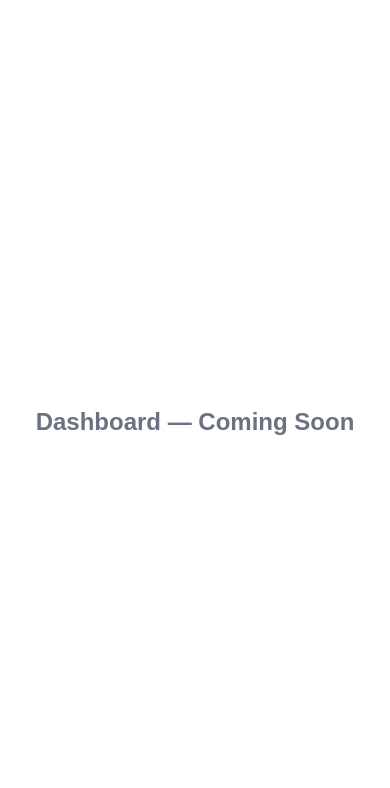
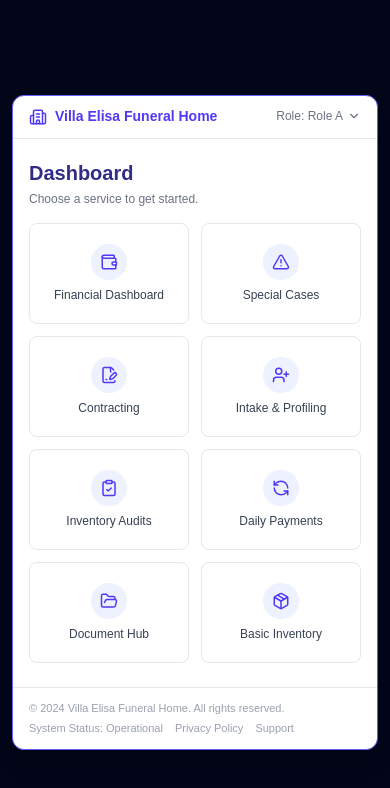
Before and after one commit to MuhasinBiruar/amazaing-strange-funeral-home-system, a Next.js app in the folder client/: page /dashboard in a window 390 px wide. Shown: the top 788 px of the page. Built offline with nearby package versions, Linux system fonts and the light colour scheme.

Commit message:
feat: add responsive dashboard page with role dropdown

```diff
--- a/client/app/dashboard/page.tsx
+++ b/client/app/dashboard/page.tsx
@@ -1,9 +1,113 @@
+    "use client";
+
+    import { useState } from "react";
+    import {
+      ChevronDown,
+      Building2,
+      Wallet,
+      AlertTriangle,
+      FileSignature,
+      UserPlus,
+      ClipboardCheck,
+      RefreshCcw,
+      FolderOpen,
+      Package,
+    } from "lucide-react";
+
+    const modules = [
+      { name: "Financial Dashboard", icon: Wallet },
+      { name: "Special Cases", icon: AlertTriangle },
+      { name: "Contracting", icon: FileSignature },
+      { name: "Intake & Profiling", icon: UserPlus },
+      { name: "Inventory Audits", icon: ClipboardCheck },
+      { name: "Daily Payments", icon: RefreshCcw },
+      { name: "Document Hub", icon: FolderOpen },
+      { name: "Basic Inventory", icon: Package },
+    ];
+    // list of roles placeholder it bro
+    const roles = ["Role A", "Role B", "Role C", "Role D"];
+
+
     export default function DashboardPage() {
+          const [role, setRole] = useState(roles[0]);
+          const [open, setOpen] = useState(false);
       return (
-    <div className="flex min-h-screen items-center justify-center">
-      <h1 className="text-2xl font-semibold text-gray-500">
-        Dashboard — Coming Soon
+        <div className="min-h-screen bg-slate-950 flex items-center justify-center p-3 sm:p-6">
+          <div className="w-full max-w-2xl rounded-xl border border-indigo-500 bg-white shadow-xl overflow-hidden">
+            {/* Header */}
+            <div className="flex items-start sm:items-center justify-between px-4 sm:px-5 py-3 border-b border-gray-200 gap-2">
+              <div className="flex items-center gap-2">
+                <Building2 size={18} className="text-indigo-600 shrink-0" />
+                <span className="font-semibold text-indigo-600 leading-tight text-sm sm:text-base">
+                  Villa Elisa Funeral Home
+                </span>
+              </div>
+              <div className="relative shrink-0">
+                <button
+                  onClick={() => setOpen(!open)}
+                  className="flex items-center gap-1 text-xs sm:text-sm text-gray-500 cursor-pointer"
+                >
+                  Role: {role}
+                  <ChevronDown size={14} className={`transition-transform ${open ? "rotate-180" : ""}`} />
+                </button>
+
+                {open && (
+                  <div className="absolute right-0 mt-1 w-32 rounded-md border border-gray-200 bg-white shadow-lg z-10">
+                    {roles.map((r) => (
+                      <button
+                        key={r}
+                        onClick={() => {
+                          setRole(r);
+                          setOpen(false);
+                        }}
+                        className="block w-full text-left px-3 py-2 text-xs sm:text-sm text-gray-600 hover:bg-indigo-50 cursor-pointer"
+                      >
+                        {r}
+                      </button>
+                    ))}
+                  </div>
+                )}
+
+              </div>
+            </div>
+
+            {/* Title */}
+            <div className="text-left sm:text-center pt-5 sm:pt-8 pb-4 px-4 sm:px-6">
+              <h1 className="text-xl sm:text-2xl font-bold text-indigo-900">
+                Dashboard
               </h1>
+              <p className="text-xs sm:text-sm text-gray-500 mt-1">
+                Choose a service to get started.
+              </p>
+            </div>
+
+            {/* Module grid */}
+            <div className="grid grid-cols-2 sm:grid-cols-4 gap-3 sm:gap-4 px-4 sm:px-6 pb-6 sm:pb-8">
+              {modules.map(({ name, icon: Icon }) => (
+                <button
+                  key={name}
+                  className="flex flex-col items-center justify-center gap-2 rounded-lg border border-gray-200 bg-white py-5 sm:py-6 px-2 hover:border-indigo-400 hover:shadow-md transition cursor-pointer"
+                >
+                  <span className="flex h-9 w-9 sm:h-10 sm:w-10 items-center justify-center rounded-full bg-indigo-50 text-indigo-600">
+                    <Icon size={18} />
+                  </span>
+                  <span className="text-xs sm:text-sm font-medium text-gray-700 text-center leading-tight">
+                    {name}
+                  </span>
+                </button>
+              ))}
+            </div>
+
+            {/* Footer */}
+            <div className="flex flex-col sm:flex-row sm:items-center justify-between px-4 sm:px-5 py-3 border-t border-gray-200 text-[11px] sm:text-xs text-gray-400 gap-1 sm:gap-0">
+              <span>© 2024 Villa Elisa Funeral Home. All rights reserved.</span>
+              <div className="flex flex-wrap gap-x-3 gap-y-1">
+                <span>System Status: Operational</span>
+                <span>Privacy Policy</span>
+                <span>Support</span>
+              </div>
+            </div>
+          </div>
         </div>
       );
     }
--- a/client/package.json
+++ b/client/package.json
@@ -12,7 +12,8 @@
   "dependencies": {
     "axios": "^1.19.0",
     "better-auth": "^1.6.26",
-    "lucide-react": "^1.30.0",
+    "lucide": "^1.31.0",
+    "lucide-react": "^1.31.0",
     "next": "16.3.0",
     "primereact": "^10.9.8",
     "react": "19.2.8",
```
Also changed, not shown: 1 other file (tests, documents, lock files or other folders). Lines whose indentation alone changed are shown as unchanged.
